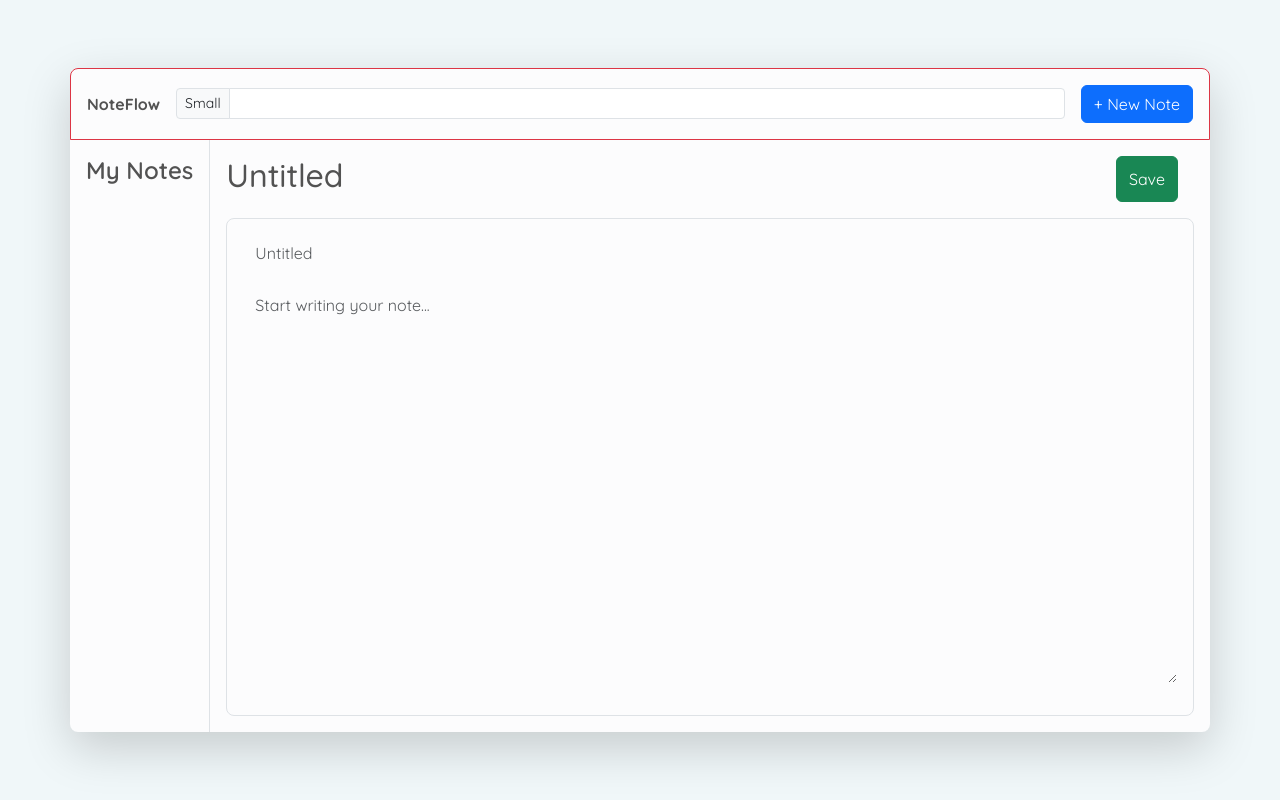
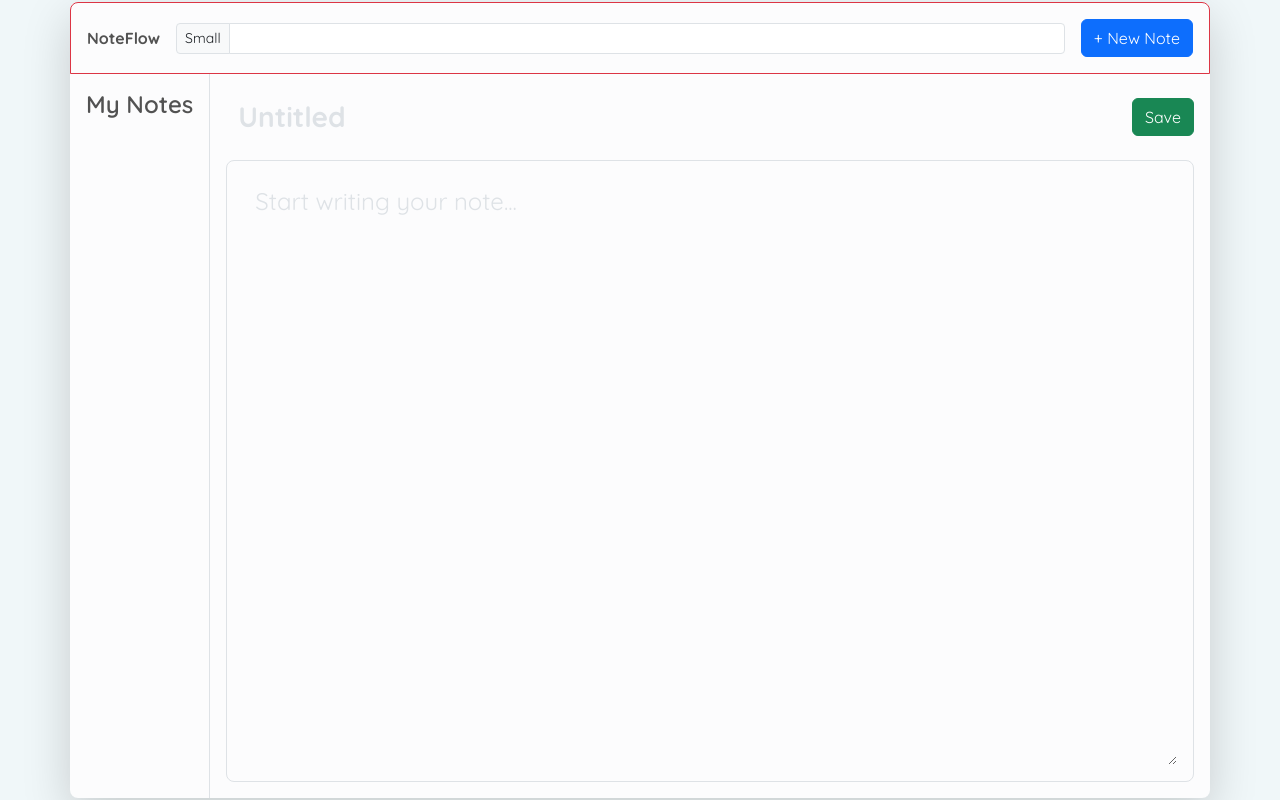
Before and after one commit to leightongrant/note-taking-app-step8up, a website: page public/index.html in a window 1280 px wide. Drawn offline with nearby package versions, Linux system fonts and the light colour scheme; no server answers.

Commit message:
feat(ui): improve new note form layout and styling

```diff
--- a/public/assets/css/style.css
+++ b/public/assets/css/style.css
@@ -3,13 +3,14 @@
 	--secondary-color: #f2ae3d;
 	--background-color: #f0f7f9;
 	--delete-color: #e7515d;
-	--text-color: #525252;
+	--dark-text: #525252;
+	--light-text: #dee2e6;
 	--icon-color: #525252;
 	--border-color: #dee2e6;
 }
 body {
 	font-family: Quicksand, system-ui, -apple-system, BlinkMacSystemFont, 'Segoe UI', Roboto, Oxygen, Ubuntu, Cantarell, 'Open Sans', 'Helvetica Neue', sans-serif;
-	color: var(--text-color);
+	color: var(--dark-text);
 	font-weight: 400;
 	background-color: var(--background-color);
 }
@@ -75,3 +76,15 @@ nav {
 	box-shadow: none;
 	background-color: transparent;
 }
+
+#note-text::placeholder {
+	color: var(--light-text);
+}
+
+#note-title-input::placeholder {
+	color: var(--light-text);
+}
+
+.save-button {
+	height: fit-content;
+}
--- a/public/assets/js/index.js
+++ b/public/assets/js/index.js
@@ -3,17 +3,8 @@ const noteView = document.querySelector('.note-view')
 const newNote = document.querySelector('.new-note')
 
 const newNoteContent = `<div class="h-100 new-note-wrapper">
-									<div class="new-note-header">
-										<h2 class="new-note-title">Untitled</h2>
-										<button
-											type="button"
-											class="btn btn-md btn-success save-button"
-										>
-											Save</button
-										>
-									</div>
-									<div class="border border-1 rounded-3 p-3">
-										<div class="mb-3">
+
+													<div class="new-note-header d-flex align-items-center">
 															<label
 																	for="note-title"
 																	class="form-label fw-semibold fs-4 d-none"
@@ -21,24 +12,29 @@ const newNoteContent = `<div class="h-100 new-note-wrapper">
 															>
 															<input
 																type="text"
-												class="form-control"
+																class="form-control fs-3 fw-bolder flex-grow-1"
 																id="note-title-input"
 																placeholder="Untitled"
 															/>
+															<button
+																type="button"
+																class="btn btn-md btn-success save-button flex-grow-0"
+															>
+																Save</button
+															>
 													</div>
-										<div class="mb-3">
+													<div class="border border-1 rounded-3 p-3">
 															<label
 																for="note-text"
 																class="form-label fw-semibold fs-4 d-none"
 																>Note Text</label
 															>
 															<textarea
-												class="form-control"
+																class="form-control fs-4"
 																id="note-text"
 																placeholder="Start writing your note..."
 																rows="16"
 															></textarea>
-										</div>
 													</div>
 											  </div>`
 
@@ -135,12 +131,9 @@ const renderNote = (note) => {
 
 const getNewNote = () => {
 	const noteTitleInput = document.querySelector('#note-title-input')
-	const newNoteTitle = document.querySelector('.new-note-title')
 	const noteText = document.querySelector('#note-text')
 	const saveButton = document.querySelector('.save-button')
-	noteTitleInput.addEventListener('keyup', (e) => {
-		newNoteTitle.textContent = e.target.value
-	})
+
 	saveButton.addEventListener('click', (e) => {
 		if (noteTitleInput.value.length === 0 || noteText.value.length === 0) {
 			console.log('No new note to save')
```
Lines whose indentation alone changed are shown as unchanged.
